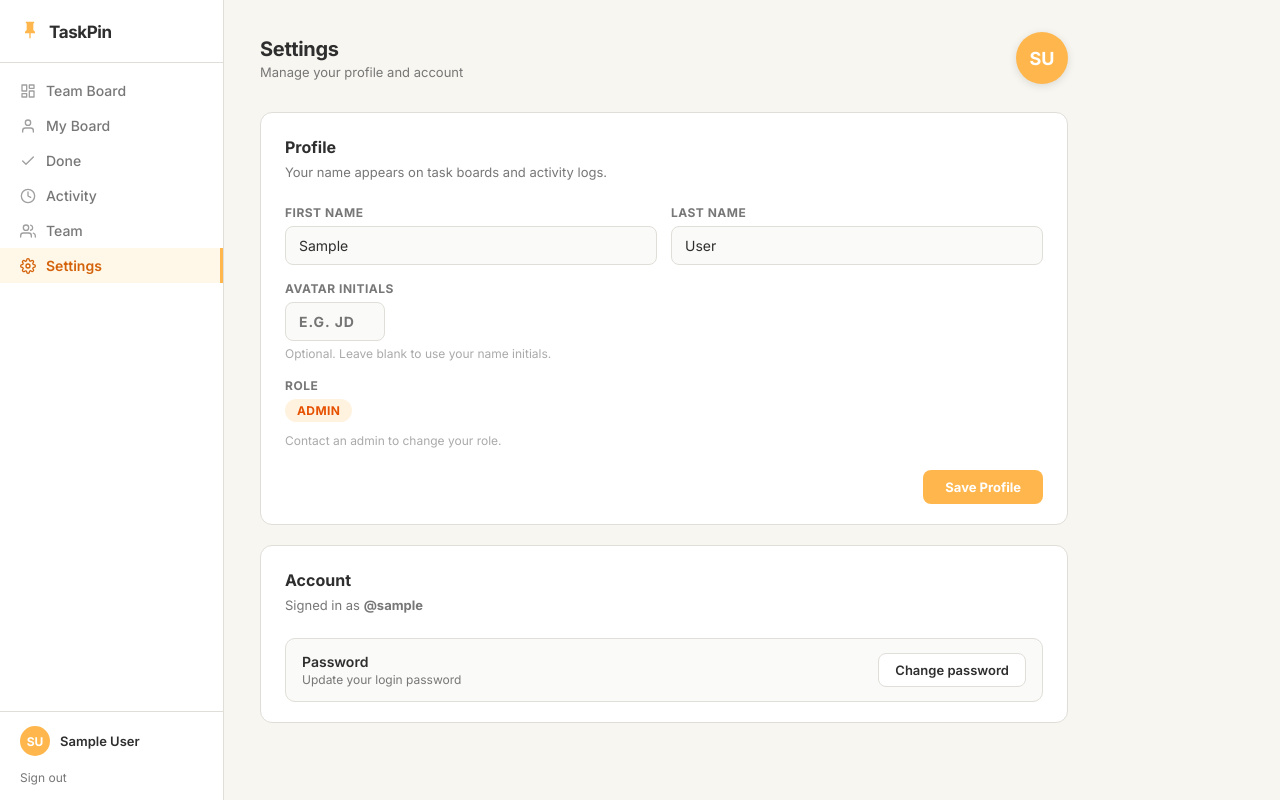
After one commit to AnsonGit-MakieTech/taskpin, a Django app: page /settings/ in a window 1280 px wide. The commit adds this page. Run offline with Django 4.2, Linux system fonts and the light colour scheme; the visitor is signed in with stand-in values (Sample User, id 1); data comes from the database, SQL or seed files in the repository.

Commit message:
done: task 16

```diff
--- a/base/forms.py
+++ b/base/forms.py
@@ -93,3 +93,50 @@ class RegisterForm(forms.Form):
         if p1 and p2 and p1 != p2:
             raise forms.ValidationError('Passwords do not match.')
         return cleaned
+
+
+class ProfileSettingsForm(forms.Form):
+    first_name = forms.CharField(
+        max_length=150,
+        required=False,
+        label='First name',
+    )
+    last_name = forms.CharField(
+        max_length=150,
+        required=False,
+        label='Last name',
+    )
+    avatar_initials = forms.CharField(
+        max_length=2,
+        required=False,
+        label='Avatar initials',
+        help_text='Optional. Leave blank to use your name initials.',
+        widget=forms.TextInput(attrs={
+            'placeholder': 'e.g. JD',
+            'maxlength': '2',
+            'style': 'text-transform: uppercase;',
+        }),
+    )
+
+    def __init__(self, *args, user=None, profile=None, **kwargs):
+        self.user = user
+        self.profile = profile
+        super().__init__(*args, **kwargs)
+        if user is not None:
+            self.fields['first_name'].initial = user.first_name
+            self.fields['last_name'].initial = user.last_name
+        if profile is not None:
+            self.fields['avatar_initials'].initial = profile.avatar_initials
+
+    def clean_avatar_initials(self):
+        value = self.cleaned_data.get('avatar_initials', '').strip().upper()
+        if value and not value.isalnum():
+            raise forms.ValidationError('Use letters or numbers only.')
+        return value
+
+    def save(self):
+        self.user.first_name = self.cleaned_data['first_name'].strip()
+        self.user.last_name = self.cleaned_data['last_name'].strip()
+        self.user.save(update_fields=['first_name', 'last_name'])
+        self.profile.avatar_initials = self.cleaned_data['avatar_initials']
+        self.profile.save(update_fields=['avatar_initials'])
--- a/base/models.py
+++ b/base/models.py
@@ -14,8 +14,15 @@ class UserProfile(models.Model):
 
     user = models.OneToOneField(User, on_delete=models.CASCADE, related_name='profile')
     role = models.CharField(max_length=10, choices=ROLE_CHOICES, default='member')
+    avatar_initials = models.CharField(
+        max_length=2,
+        blank=True,
+        help_text='Optional override for avatar initials (max 2 characters).',
+    )
 
     def initials(self):
+        if self.avatar_initials:
+            return self.avatar_initials[:2].upper()
         first = self.user.first_name[:1].upper() if self.user.first_name else ''
         last = self.user.last_name[:1].upper() if self.user.last_name else ''
         if first or last:
--- a/base/urls.py
+++ b/base/urls.py
@@ -1,4 +1,5 @@
-from django.urls import path
+from django.urls import path, reverse_lazy
+from django.contrib.auth import views as auth_views
 from . import views
 
 urlpatterns = [
@@ -6,6 +7,22 @@ urlpatterns = [
     path('my/', views.my_board, name='my_board'),
     path('done/', views.done_tasks, name='done_tasks'),
     path('activity/', views.activity_log, name='activity_log'),
+    path('settings/', views.user_settings, name='user_settings'),
+    path(
+        'settings/password/',
+        auth_views.PasswordChangeView.as_view(
+            template_name='settings/password_change.html',
+            success_url=reverse_lazy('password_change_done'),
+        ),
+        name='password_change',
+    ),
+    path(
+        'settings/password/done/',
+        auth_views.PasswordChangeDoneView.as_view(
+            template_name='settings/password_change_done.html',
+        ),
+        name='password_change_done',
+    ),
     path('task/create/', views.task_create, name='task_create'),
     path('task/<int:task_id>/done/', views.mark_done, name='mark_done'),
     path('task/<int:task_id>/reassign/', views.task_reassign, name='task_reassign'),
--- a/base/views.py
+++ b/base/views.py
@@ -2,13 +2,14 @@ from django.shortcuts import render, get_object_or_404, redirect
 from django.contrib.auth import login
 from django.contrib.auth.decorators import login_required
 from django.contrib.auth.models import User
+from django.contrib import messages
 from django.utils import timezone
 from django.db.models import Case, When, IntegerField, Count, Q
 from django.http import HttpResponseForbidden
 from functools import wraps
 
 from .models import Task, ActivityLog, UserProfile
-from .forms import TaskCreateForm, InviteMemberForm, RegisterForm
+from .forms import TaskCreateForm, InviteMemberForm, RegisterForm, ProfileSettingsForm
 from .realtime import notify_board_update
 
 
@@ -275,6 +276,29 @@ def activity_log(request):
 
 
 @login_required
+def user_settings(request):
+    profile, _ = UserProfile.objects.get_or_create(user=request.user)
+    form = ProfileSettingsForm(
+        request.POST or None,
+        user=request.user,
+        profile=profile,
+    )
+
+    if request.method == 'POST' and form.is_valid():
+        form.save()
+        messages.success(request, 'Profile updated.')
+        return redirect('user_settings')
+
+    role_label = 'Admin' if is_admin(request.user) else profile.get_role_display()
+
+    return render(request, 'settings/settings.html', {
+        'form': form,
+        'profile': profile,
+        'role_label': role_label,
+    })
+
+
+@login_required
 def team_list(request):
     members = (
         User.objects
--- /dev/null
+++ b/static/css/settings.css
@@ -0,0 +1,209 @@
+.settings-page {
+  padding: 32px 36px;
+  max-width: 880px;
+}
+
+.settings-page--narrow { max-width: 520px; }
+
+.settings-header {
+  display: flex;
+  align-items: center;
+  justify-content: space-between;
+  margin-bottom: 28px;
+  gap: 16px;
+}
+
+.settings-heading {
+  font-size: 20px;
+  font-weight: 700;
+  color: var(--text-dark);
+  letter-spacing: -0.3px;
+}
+
+.settings-sub {
+  font-size: 13px;
+  color: var(--text-muted);
+  margin-top: 3px;
+}
+
+.settings-back-link {
+  color: var(--blue);
+  text-decoration: none;
+  font-weight: 600;
+}
+
+.settings-back-link:hover { text-decoration: underline; }
+
+.settings-avatar-preview {
+  width: 52px;
+  height: 52px;
+  border-radius: 50%;
+  font-size: 18px;
+  font-weight: 700;
+  color: #fff;
+  display: flex;
+  align-items: center;
+  justify-content: center;
+  flex-shrink: 0;
+  box-shadow: 0 2px 8px rgba(0,0,0,.12);
+}
+
+.settings-grid {
+  display: flex;
+  flex-direction: column;
+  gap: 20px;
+}
+
+.settings-card {
+  background: var(--white);
+  border: 1px solid var(--border);
+  border-radius: 12px;
+  padding: 24px 24px 20px;
+}
+
+.settings-card--centered {
+  text-align: center;
+  padding: 40px 32px;
+}
+
+.settings-card-title {
+  font-size: 16px;
+  font-weight: 700;
+  color: var(--text-dark);
+  margin-bottom: 6px;
+}
+
+.settings-card-desc {
+  font-size: 13px;
+  color: var(--text-muted);
+  margin-bottom: 22px;
+  line-height: 1.5;
+}
+
+.settings-form .form-group { margin-bottom: 16px; }
+
+.settings-form input[type="password"] {
+  width: 100%;
+  padding: 10px 13px;
+  border: 1.5px solid var(--border);
+  border-radius: 8px;
+  font-size: 14px;
+  font-family: inherit;
+  color: var(--text-dark);
+  background: #FAFAF8;
+  outline: none;
+  transition: border-color .15s, box-shadow .15s;
+}
+
+.settings-form input[type="password"]:focus {
+  border-color: var(--orange);
+  box-shadow: 0 0 0 3px rgba(255,183,77,.18);
+  background: var(--white);
+}
+
+.input-initials {
+  max-width: 100px;
+  text-transform: uppercase;
+  letter-spacing: 1px;
+  font-weight: 700;
+}
+
+.field-hint {
+  font-size: 12px;
+  color: #aaa;
+  margin-top: 5px;
+  line-height: 1.4;
+}
+
+.settings-role-readonly {
+  display: flex;
+  flex-direction: column;
+  align-items: flex-start;
+  gap: 6px;
+}
+
+.settings-role-badge {
+  display: inline-block;
+  padding: 4px 12px;
+  border-radius: 20px;
+  font-size: 12px;
+  font-weight: 700;
+  text-transform: uppercase;
+  letter-spacing: .4px;
+}
+
+.settings-role-badge--admin {
+  background: #FFF3E0;
+  color: #E65100;
+}
+
+.settings-role-badge--member {
+  background: #F5F5F5;
+  color: #777;
+}
+
+.settings-form-actions {
+  margin-top: 8px;
+  padding-top: 4px;
+}
+
+.settings-account-row {
+  display: flex;
+  align-items: center;
+  justify-content: space-between;
+  gap: 16px;
+  padding: 14px 16px;
+  background: #FAFAF8;
+  border: 1px solid var(--border);
+  border-radius: 10px;
+}
+
+.settings-account-label {
+  font-size: 14px;
+  font-weight: 600;
+  color: var(--text-dark);
+}
+
+.settings-account-hint {
+  font-size: 12px;
+  color: var(--text-muted);
+  margin-top: 2px;
+}
+
+.btn-settings-link {
+  display: inline-flex;
+  align-items: center;
+  padding: 8px 16px;
+  background: var(--white);
+  border: 1.5px solid var(--border);
+  border-radius: 8px;
+  font-size: 13px;
+  font-weight: 600;
+  color: var(--text-dark);
+  text-decoration: none;
+  white-space: nowrap;
+  transition: border-color .15s, box-shadow .15s;
+}
+
+.btn-settings-link:hover {
+  border-color: var(--orange);
+  box-shadow: 0 0 0 3px rgba(255,183,77,.12);
+}
+
+.settings-success-icon {
+  width: 56px;
+  height: 56px;
+  border-radius: 50%;
+  background: var(--green);
+  color: #fff;
+  display: flex;
+  align-items: center;
+  justify-content: center;
+  margin: 0 auto 18px;
+}
+
+.settings-done-link {
+  display: inline-flex;
+  margin-top: 20px;
+  text-decoration: none;
+}
--- a/templates/base.html
+++ b/templates/base.html
@@ -74,7 +74,8 @@
         </svg>
         Team
       </a>
-      <a href="#" class="nav-item">
+      <a href="{% url 'user_settings' %}"
+         class="nav-item {% if request.resolver_match.url_name == 'user_settings' or request.resolver_match.url_name == 'password_change' or request.resolver_match.url_name == 'password_change_done' %}active{% endif %}">
         <svg xmlns="http://www.w3.org/2000/svg" width="16" height="16" viewBox="0 0 24 24" fill="none"
              stroke="currentColor" stroke-width="2" stroke-linecap="round" stroke-linejoin="round">
           <circle cx="12" cy="12" r="3"/>
--- /dev/null
+++ b/templates/settings/settings.html
@@ -0,0 +1,91 @@
+{% extends 'base.html' %}
+{% load static %}
+
+{% block title %}Settings — TaskPin{% endblock %}
+
+{% block extra_css %}
+<link rel="stylesheet" href="{% static 'css/forms.css' %}">
+<link rel="stylesheet" href="{% static 'css/settings.css' %}">
+{% endblock %}
+
+{% block content %}
+<div class="settings-page">
+
+  <div class="settings-header">
+    <div>
+      <h1 class="settings-heading">Settings</h1>
+      <p class="settings-sub">Manage your profile and account</p>
+    </div>
+    <div class="settings-avatar-preview"
+         style="background: {{ profile.avatar_color }};">
+      {{ profile.initials }}
+    </div>
+  </div>
+
+  <div class="settings-grid">
+
+    <section class="settings-card">
+      <h2 class="settings-card-title">Profile</h2>
+      <p class="settings-card-desc">Your name appears on task boards and activity logs.</p>
+
+      <form method="post" class="settings-form">
+        {% csrf_token %}
+
+        <div class="form-row">
+          <div class="form-group">
+            <label for="id_first_name">First name</label>
+            <input type="text" name="first_name" id="id_first_name"
+                   value="{{ form.first_name.value|default:'' }}">
+          </div>
+          <div class="form-group">
+            <label for="id_last_name">Last name</label>
+            <input type="text" name="last_name" id="id_last_name"
+                   value="{{ form.last_name.value|default:'' }}">
+          </div>
+        </div>
+
+        <div class="form-group">
+          <label for="id_avatar_initials">Avatar initials</label>
+          <input type="text" name="avatar_initials" id="id_avatar_initials"
+                 value="{{ form.avatar_initials.value|default:'' }}"
+                 maxlength="2" placeholder="e.g. JD" class="input-initials">
+          {% if form.avatar_initials.errors %}
+            <p class="field-error">{{ form.avatar_initials.errors.0 }}</p>
+          {% else %}
+            <p class="field-hint">{{ form.avatar_initials.help_text }}</p>
+          {% endif %}
+        </div>
+
+        <div class="form-group">
+          <label>Role</label>
+          <div class="settings-role-readonly">
+            <span class="settings-role-badge settings-role-badge--{% if role_label == 'Admin' %}admin{% else %}member{% endif %}">
+              {{ role_label }}
+            </span>
+            <span class="field-hint">Contact an admin to change your role.</span>
+          </div>
+        </div>
+
+        <div class="form-actions settings-form-actions">
+          <button type="submit" class="btn-submit">Save Profile</button>
+        </div>
+      </form>
+    </section>
+
+    <section class="settings-card">
+      <h2 class="settings-card-title">Account</h2>
+      <p class="settings-card-desc">Signed in as <strong>@{{ request.user.username }}</strong></p>
+
+      <div class="settings-account-row">
+        <div>
+          <div class="settings-account-label">Password</div>
+          <div class="settings-account-hint">Update your login password</div>
+        </div>
+        <a href="{% url 'password_change' %}" class="btn-settings-link">Change password</a>
+      </div>
+    </section>
+
+  </div>
+
+</div>
+{% endblock %}
```
Also changed, not shown: docs/project/CHECKLIST.md (+7 -7 lines), templates/settings/password_change.html (added, +61 -0 lines), templates/settings/password_change_done.html (added, +26 -0 lines), base/migrations/0003_userprofile_avatar_initials.py (added).
